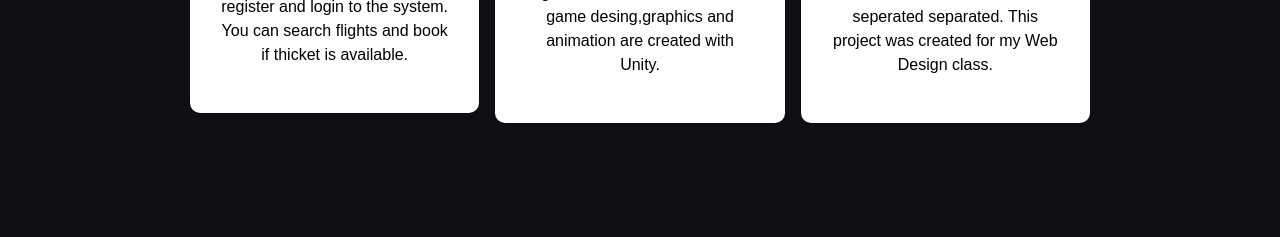
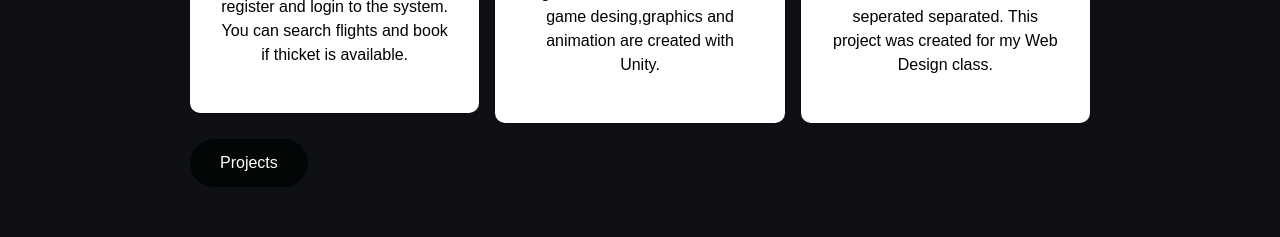
Before and after one commit to nikolaypleshkov/personal-website, a React (Create React App) app: page / in a window 1280 px wide. Shown: the part 3360-3597 px from the top of the page. Built offline with nearby package versions, Linux system fonts and the light colour scheme; a web font is replaced by a local one.

Commit message:
Update index.js

```diff
--- a/src/components/Projects/index.js
+++ b/src/components/Projects/index.js
@@ -9,7 +9,8 @@ import {ProjectsContainer,
         ProjectsIcon,
         ProjectsP,
         ProjectsWrapper} from './projects-elements'
-
+import {BtnWrap} from '../AboutSection/about-elements'
+import {Button} from '../Button'
 function Projects() {
     return (
         <ProjectsContainer id="projects">
@@ -35,6 +36,9 @@ function Projects() {
                                and view available items on seperated separated. This project was created for my
                                Web Design class.</ProjectsP>
                 </ProjectsCard>
+                <BtnWrap>
+                    <Button to='contact' smooth={true} duration={500} spy={true} exacr="true" offset={-80} >Projects</Button>
+                </BtnWrap>
             </ProjectsWrapper>
         </ProjectsContainer>
     )
```
